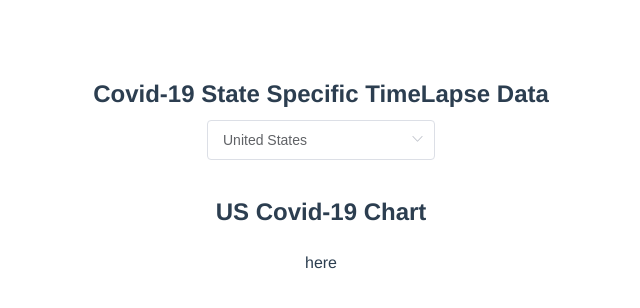
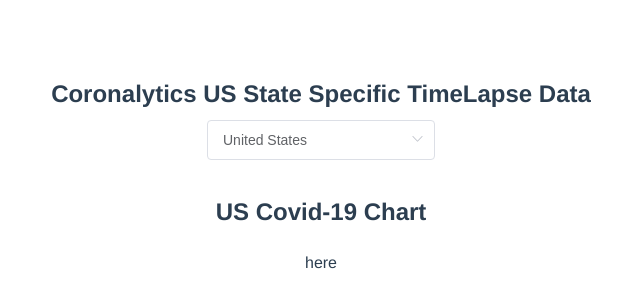
Before and after one commit to AlexYucs/coronaVisualizer, a Vue app: page / in a window 1280 px wide. Shown: the top 308 px of the page, without its empty margins (319-959 px from the left). Built offline with nearby package versions, Linux system fonts and the light colour scheme.

Commit message:
title update

```diff
--- a/src/App.vue
+++ b/src/App.vue
@@ -1,6 +1,6 @@
 <template>
   <div id="app">
-    <LandingPage msg="Covid-19 State Specific TimeLapse Data"/>
+    <LandingPage msg="Coronalytics US State Specific TimeLapse Data"/>
   </div>
 </template>
 
```
